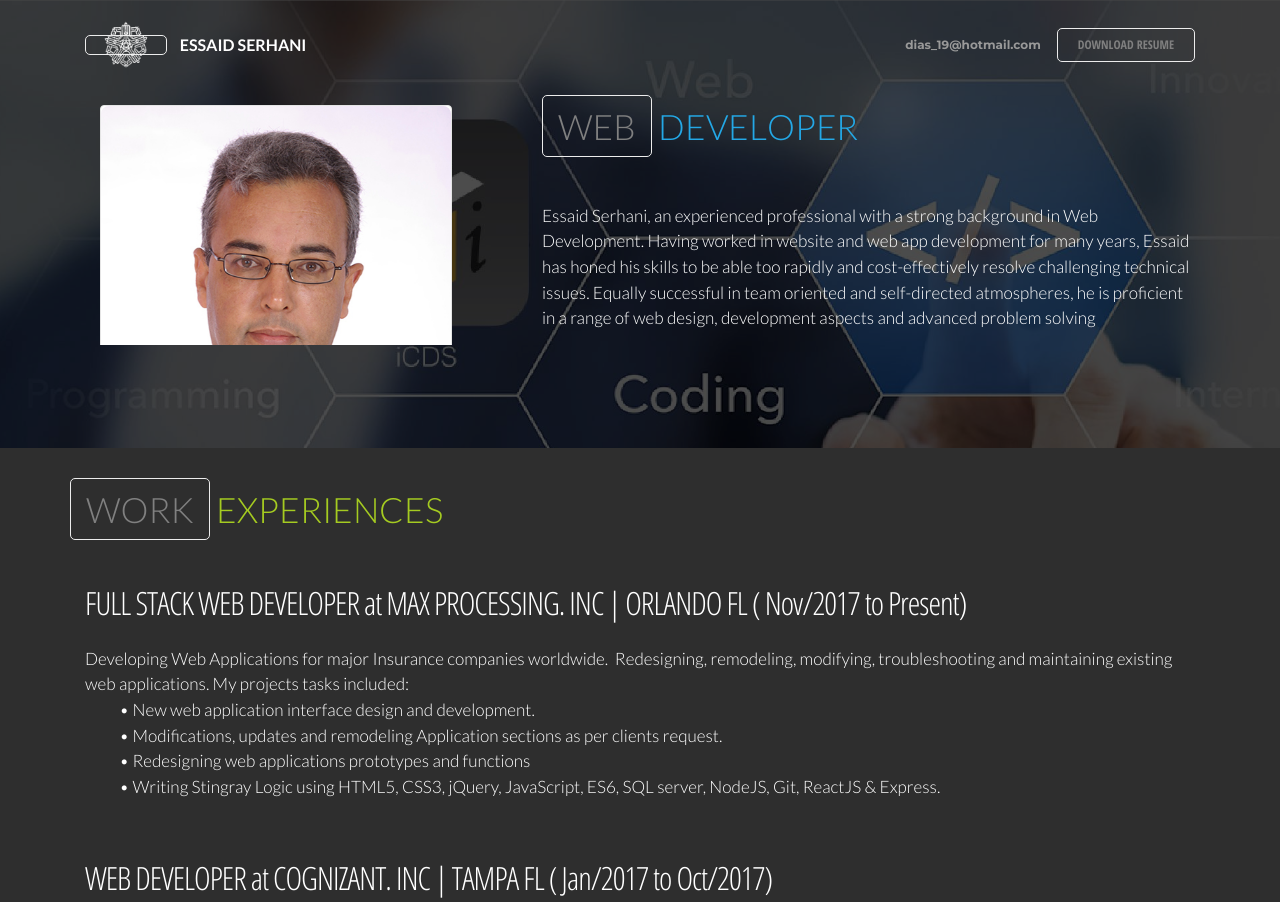
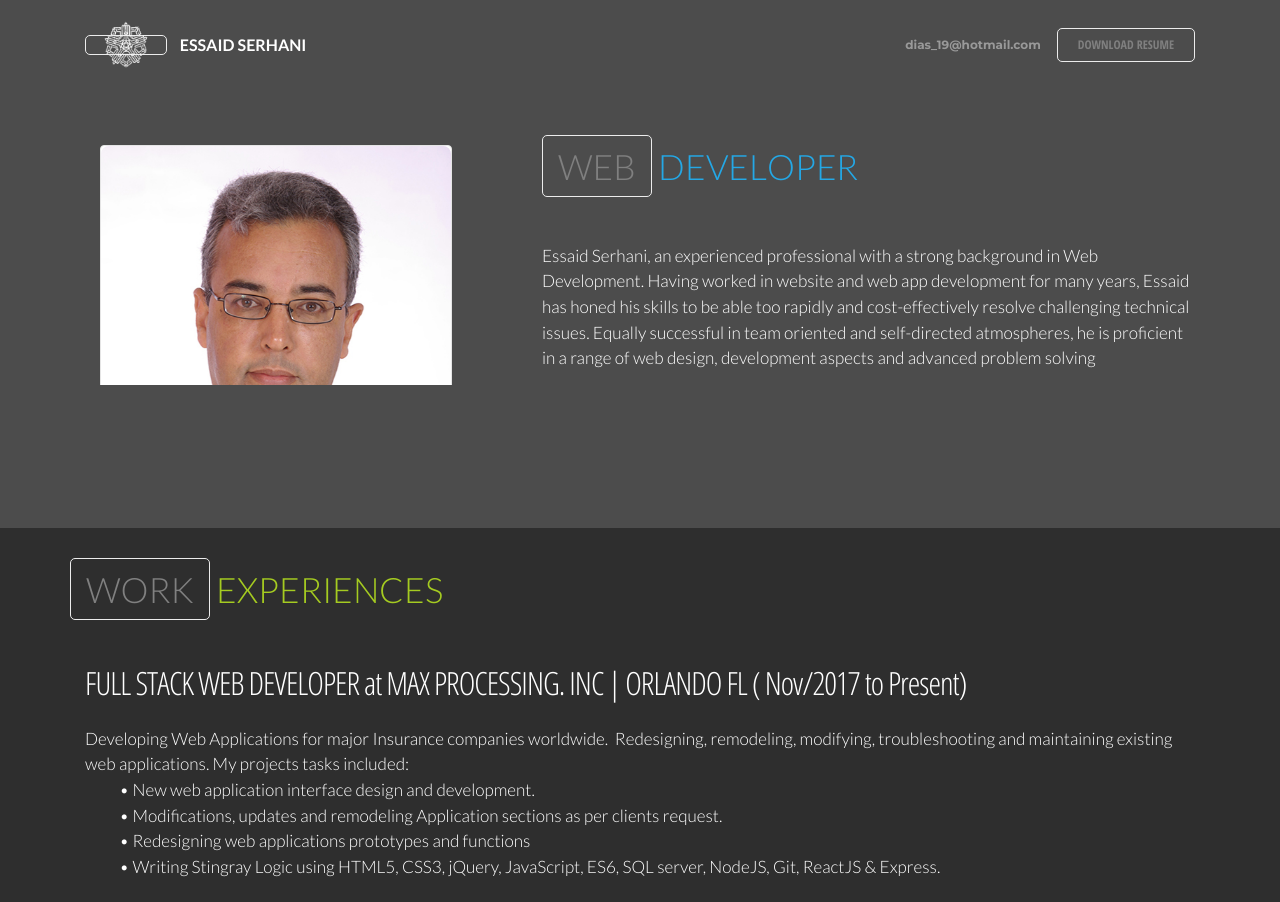
Before and after one commit to maw3oud/My-portfolio-test, a plain HTML site: page index.html in a window 1280 px wide. Shown: the top 902 px of the page. Drawn offline with Linux system fonts and the light colour scheme.

Commit message:
Update index.html

```diff
--- a/index.html
+++ b/index.html
@@ -62,7 +62,7 @@
     </nav>
 </section>
 
-<section class="engine"><a rel="external" href="https://maw3oud.github.io/Portfolio/">Portfolio</a></section><section class="mbr-section mbr-parallax-background mbr-after-navbar" id="msg-box6-0" style="background-image: url(assets/images/coding-2000x884.jpg); padding-top: 80px; padding-bottom: 80px;">
+<section class="engine"><a rel="external" href="https://maw3oud.github.io/Portfolio/">Portfolio</a></section><section class="mbr-section mbr-parallax-background mbr-after-navbar" id="msg-box6-0" ; padding-top: 80px; padding-bottom: 80px;">
     <div class="mbr-overlay" style="opacity: 0.7; background-color: rgb(0, 0, 0);">
     </div>
     <div class="container">
```
